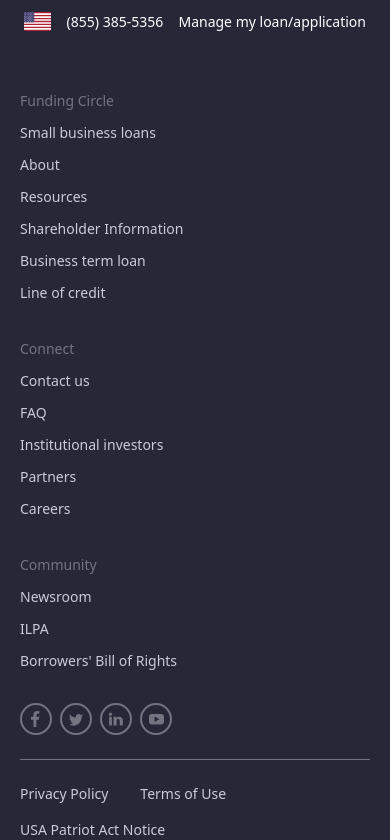
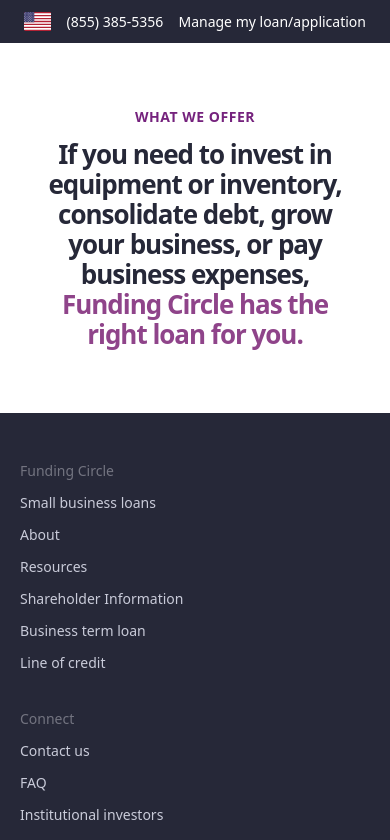
Before and after one commit to soumik9/funding-circle-landing, a Next.js app: page / in a window 390 px wide. Shown: the top 840 px of the page. Built offline with nearby package versions, Linux system fonts and the light colour scheme.

Commit message:
offer section with responsive

```diff
--- a/src/pages/index.js
+++ b/src/pages/index.js
@@ -1,5 +1,6 @@
 import Footer from "@/components/shared/Footer";
 import MiniHeader from "@/components/shared/MiniHeader";
+import Offer from "@/views/Home/Offer";
 
 export default function Home() {
   return (
@@ -7,6 +8,7 @@
       <header>
         <MiniHeader />
       </header>
+      <Offer />
       <Footer />
     </>
   );
--- a/src/styles/globals.css
+++ b/src/styles/globals.css
@@ -3,7 +3,15 @@
 @tailwind utilities;
 
 .container {
-  @apply 3xl:px-[375px] lg:px-[80px] md:px-[40px] px-[20px] mx-auto max-w-full;
+  @apply 3xl:px-[290px] lg:px-[50px] md:px-[40px] px-[20px] mx-auto max-w-full;
+}
+
+.section-cmn {
+  @apply lg:p-[8rem] py-[4rem] px-4
+}
+
+.title-cmn {
+  @apply text-primary-600 tracking-[.52px] uppercase font-[600] text-sm;
 }
 
 .f-center {
@@ -26,3 +34,18 @@
 .st2 {
   fill: #3C3B6E;
 }
+
+.offterAnimateColor {
+  animation-delay: .25s;
+  animation-duration: 1.5s;
+  animation-fill-mode: forwards;
+  animation-iteration-count: 1;
+  animation-name: drip-color;
+  animation-timing-function: ease-in;
+  background-clip: text;
+  -webkit-background-clip: text;
+  background-image: linear-gradient(to bottom, var(--Functional-Slate-700) 50%, var(--Brand-Purple-500-brand-purple) 50%);
+  background-position: 0 0;
+  background-size: 100% 200%;
+  color: transparent;
+}
--- /dev/null
+++ b/src/views/Home/Offer.jsx
@@ -0,0 +1,14 @@
+import React from 'react';
+
+const Offer = () => {
+    return (
+        <div className='container'>
+            <div className='section-cmn text-center w-full lg:max-w-[100%%]'>
+                <h4 className='title-cmn'>What we offer</h4>
+                <h2 class="text-[26px] lg:text-[60px] tracking-[-1.02px] text-center mt-3 md:mt-4 leading-[30px] lg:leading-[70px] font-bold text-[#262838]">If you need to invest in equipment or inventory, consolidate debt, grow your business, or pay business expenses, <span class="text-primary">Funding Circle has the right loan for you.</span></h2>
+            </div>
+        </div>
+    );
+};
+
+export default Offer;
--- /dev/null
+++ b/src/views/Home/WhyChooseUs.jsx
@@ -0,0 +1,11 @@
+import React from 'react';
+
+const WhyChooseUs = () => {
+    return (
+        <div className='bg-[#f9f1fa9c]'>
+
+        </div>
+    );
+};
+
+export default WhyChooseUs;
--- a/tailwind.config.js
+++ b/tailwind.config.js
@@ -1,14 +1,14 @@
 /** @type {import('tailwindcss').Config} */
 module.exports = {
   content: [
-    "./src/pages/**/*.{js,ts,jsx,tsx,mdx}",
-    "./src/components/**/*.{js,ts,jsx,tsx,mdx}",
-    "./src/app/**/*.{js,ts,jsx,tsx,mdx}",
+
+    "./src/**/*.{js,ts,jsx,tsx,mdx}",
   ],
   theme: {
     extend: {
       colors: {
         primary: '#8f448a',
+        'primary-600': '#75227d',
         "dark": '#262838',
         "gray": '#737480',
         "gray-secondary": '#c9cbd9',
```
